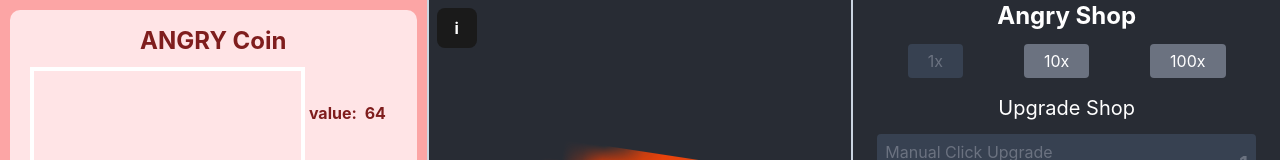
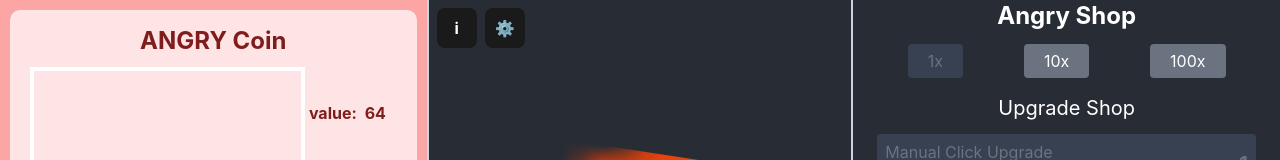
Before and after one commit to Wolfelijolex/Angry-Clicker, a React (Create React App) app: page / in a window 1280 px wide. Shown: the top 160 px of the page. Built offline with nearby package versions, Linux system fonts and the light colour scheme.

Commit message:
added settings button: warning: doesnt work yet

```diff
--- a/src/components/CreditsPopupComponent/CreditsButtonComponent.tsx
+++ b/src/components/CreditsPopupComponent/CreditsButtonComponent.tsx
@@ -4,6 +4,7 @@ import CreditsPopUpComponent from "./CreditsPopUpComponent";
 
 function CreditsButtonComponent() {
   const [openPopup, setOpenPopup] = useState(false);
+  const [isCredits, setIsCredits] = useState(true);
 
   const togglePopUp = () => setOpenPopup(!openPopup);
 
@@ -12,7 +13,12 @@ function CreditsButtonComponent() {
       <button className={styles.PopUpButton} onClick={() => togglePopUp()}>
         i
       </button>
-      <CreditsPopUpComponent isOpen={openPopup} onClose={togglePopUp}></CreditsPopUpComponent>
+      <CreditsPopUpComponent isCredits= {isCredits} isOpen={openPopup} onClose={togglePopUp}></CreditsPopUpComponent>
+
+      <button className={styles.PopUpButton} onClick={() => togglePopUp()}>
+        ⚙️
+      </button>
+      <CreditsPopUpComponent isCredits={isCredits} isOpen={openPopup} onClose={togglePopUp}></CreditsPopUpComponent>
     </div>
   );
 }
--- a/src/components/CreditsPopupComponent/CreditsPopupComponent.tsx
+++ b/src/components/CreditsPopupComponent/CreditsPopupComponent.tsx
@@ -3,22 +3,27 @@ import styles from "styles/components/CreditsPopUp.module.scss";
 
 interface CreditsPopUpProps {
   isOpen: boolean;
+  isCredits: boolean;
   onClose: () => void;
 }
 
-const CreditsPopUpComponent = (props: CreditsPopUpProps) =>  {
+const CreditsPopUpComponent = (props: CreditsPopUpProps) => {
   const isOpen = props.isOpen;
   const onClose = props.onClose;
+  const isCredits = props.isCredits;
 
   if (!isOpen) {
     return null;
   } else if (isOpen) {
+    if (isCredits) {
       return (
         <div className={styles.BehindPopUpBackground}>
           <div className={styles.PopUpButtonOverlayMenu}>
             <div className={styles.PopUpTopBar}>
               <div className={styles.PopUpButtonOverlayMenu__header}> credits </div>
-            <button className={styles.PopUpCloseButton} onClick={() => onClose()}>x</button>
+              <button className={styles.PopUpCloseButton} onClick={() => onClose()}>
+                x
+              </button>
             </div>
             <div className={styles.creditsButtonOverLayMenu__body}>
               <div className={styles.CreditsName}>😡😡😡😡😡😡😡😡</div>
@@ -29,9 +34,9 @@ const CreditsPopUpComponent = (props: CreditsPopUpProps) =>  {
               <div className={styles.CreditsName}>😡😡😡😡😡😡😡😡</div>
             </div>
           </div>
-
         </div>
       );
+    }
   }
   return null;
 };
```
Lines whose indentation alone changed are shown as unchanged.
